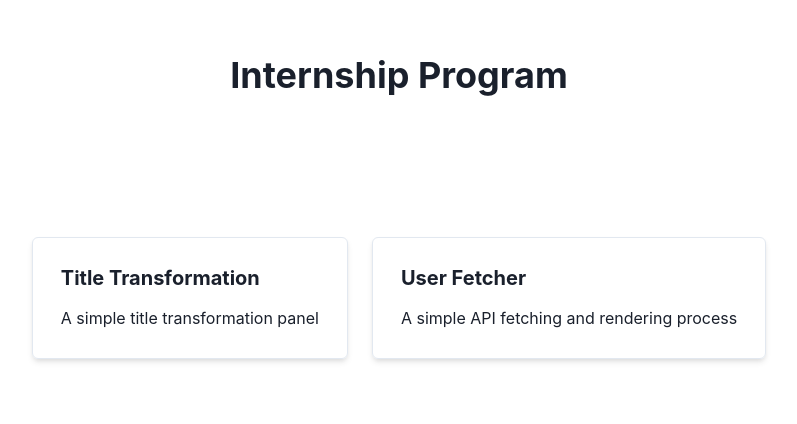
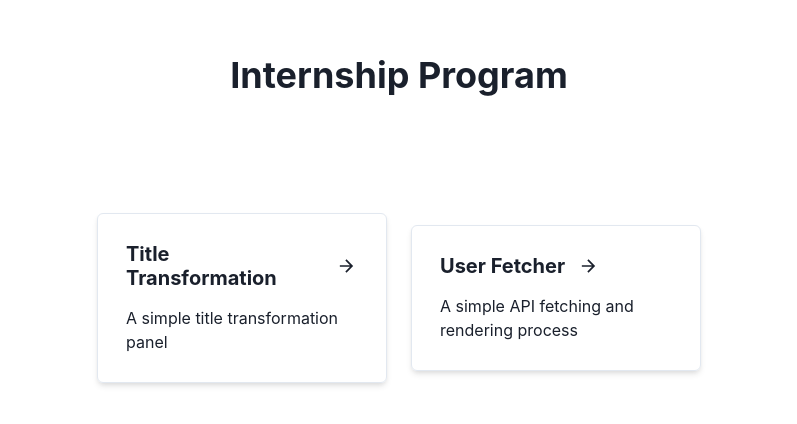
Before and after one commit to giwangdk/Delman-Internship-Giwang-Dwi-Kintan, a Next.js app: page / in a window 1280 px wide. Shown: the part 134-558 px from the top of the page, without its empty margins (241-1038 px from the left). Built offline with nearby package versions, Linux system fonts and the light colour scheme.

Commit message:
fix(dependency): :heaby_minus_sign: replcae lib react-icons with chakra-icon
:lipstick: update box menu styling

```diff
--- a/components/CardMenu/index.jsx
+++ b/components/CardMenu/index.jsx
@@ -1,6 +1,7 @@
 import { Box, Heading, Text } from '@chakra-ui/react'
 import NextLink from 'next/link'
 import PropTypes from 'prop-types'
+import { ArrowForwardIcon } from '@chakra-ui/icons'
 
 function CardMenu({
   href, heading, description, ...props
@@ -10,14 +11,21 @@ function CardMenu({
       <Box
         borderWidth="1px"
         p={[6, 5, 7]}
-        minW={['auto', '250px']}
+        width={['290px', '290px']}
         borderRadius="md"
         m={3}
         boxShadow="md"
         {...props}
       >
-        <Heading as="h3" size="md" mb={4}>
+        <Heading
+          as="h3"
+          size="md"
+          mb={4}
+          display="flex"
+          alignItems="center"
+        >
           {heading}
+          <ArrowForwardIcon w={23} ml={3} />
         </Heading>
         <Text fontSize="md">
           {description}
--- a/package.json
+++ b/package.json
@@ -10,6 +10,7 @@
     "prepare": "husky install"
   },
   "dependencies": {
+    "@chakra-ui/icons": "^2.0.4",
     "@chakra-ui/react": "^2.2.4",
     "@emotion/react": "^11",
     "@emotion/styled": "^11",
@@ -17,8 +18,7 @@
     "next": "12.2.3",
     "prop-types": "^15.8.1",
     "react": "18.2.0",
-    "react-dom": "18.2.0",
-    "react-icons": "^4.4.0"
+    "react-dom": "18.2.0"
   },
   "devDependencies": {
     "eslint": "^7.32.0 || ^8.2.0",
```
Also changed, not shown: 2 other files (tests, documents, lock files or other folders).
